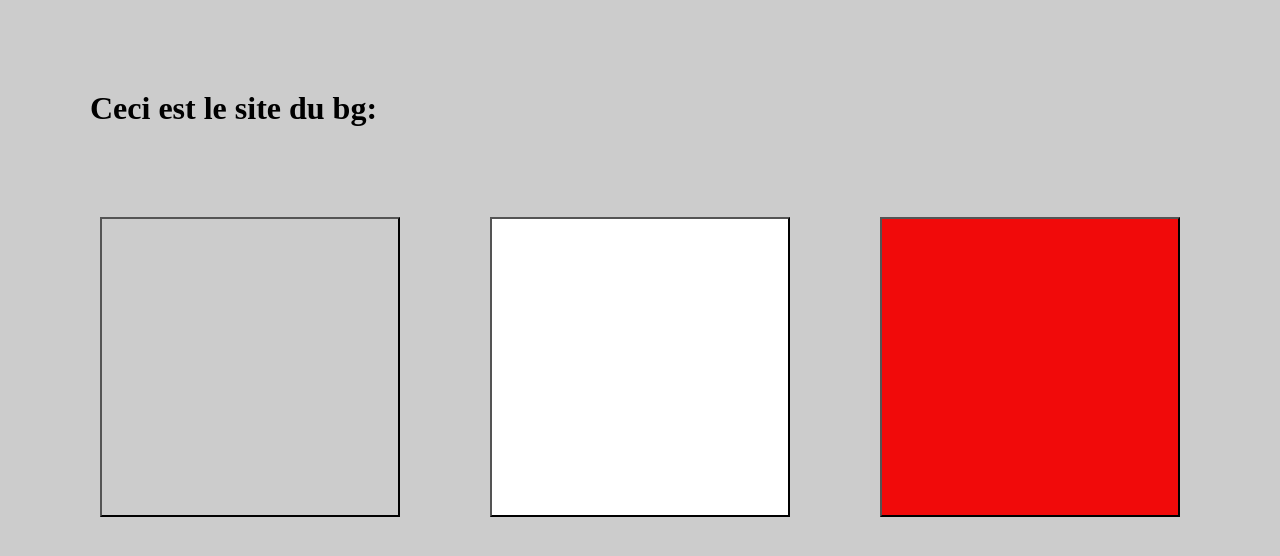
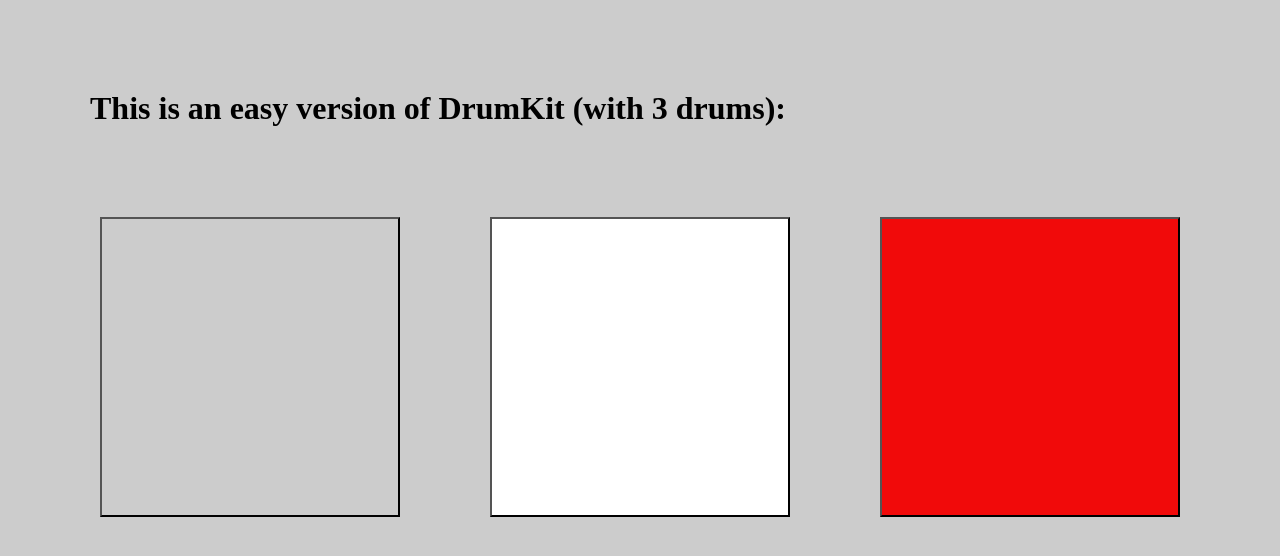
Before and after one commit to Rubilax12/DrumKit-easyversion-, a plain HTML site: page index.html in a window 1280 px wide. Drawn offline with Linux system fonts and the light colour scheme.

Commit message:
Update index.html

```diff
--- a/index.html
+++ b/index.html
@@ -8,13 +8,13 @@
     <script src="script.js" refer></script>
 </head>
 <body>
-    <h1>Ceci est le site du bg:</h1>
+    <h1>This is an easy version of DrumKit (with 3 drums):</h1>
     <div class="container">
         <div><button id="square1" onclick="play()"></button></div>
         <div><button id="square2" onclick="play2()"></button></div>
         <div><button id="square3" onclick="play3()"></button></div>
     </div>
-
+    <!--MambaLite on Github-->
 
 </body>
 </html>
```
